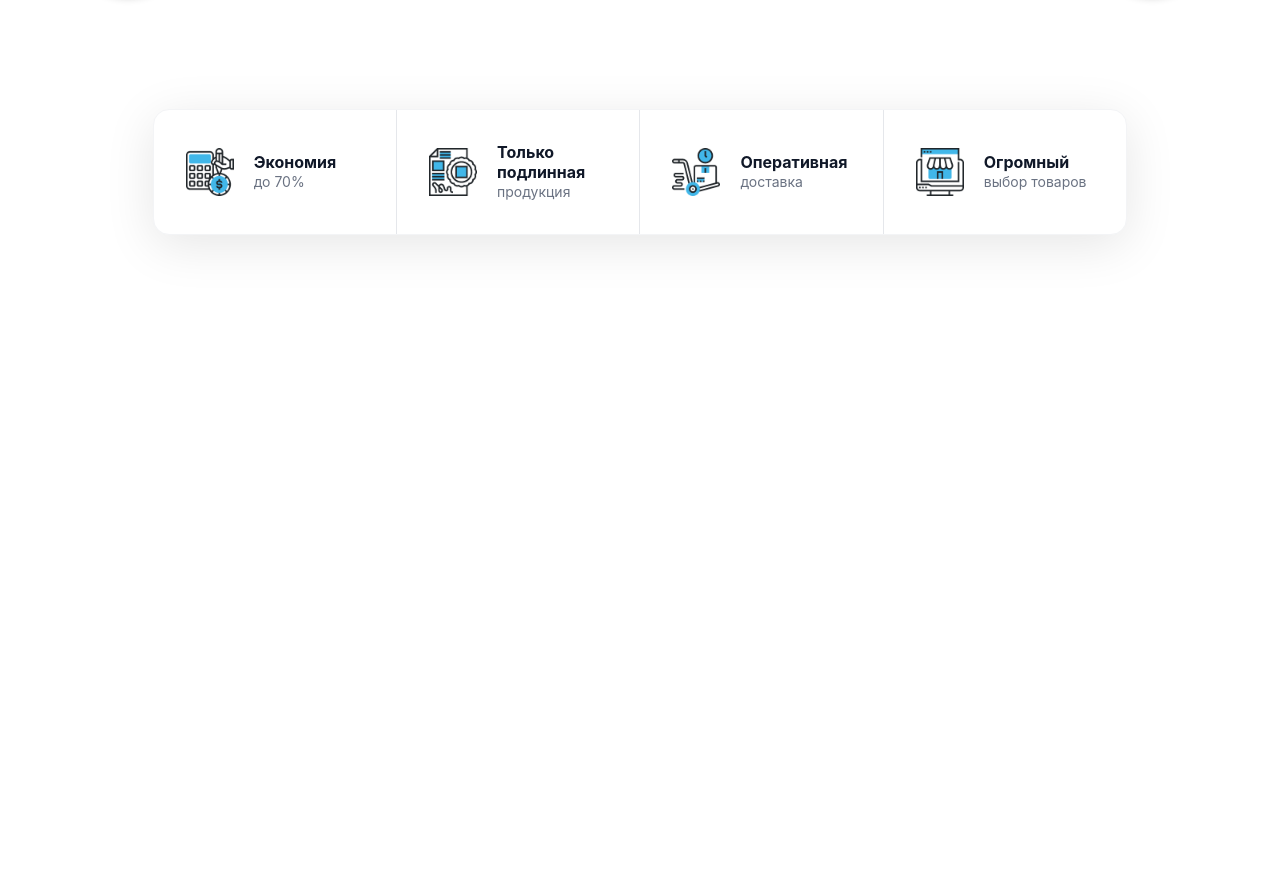
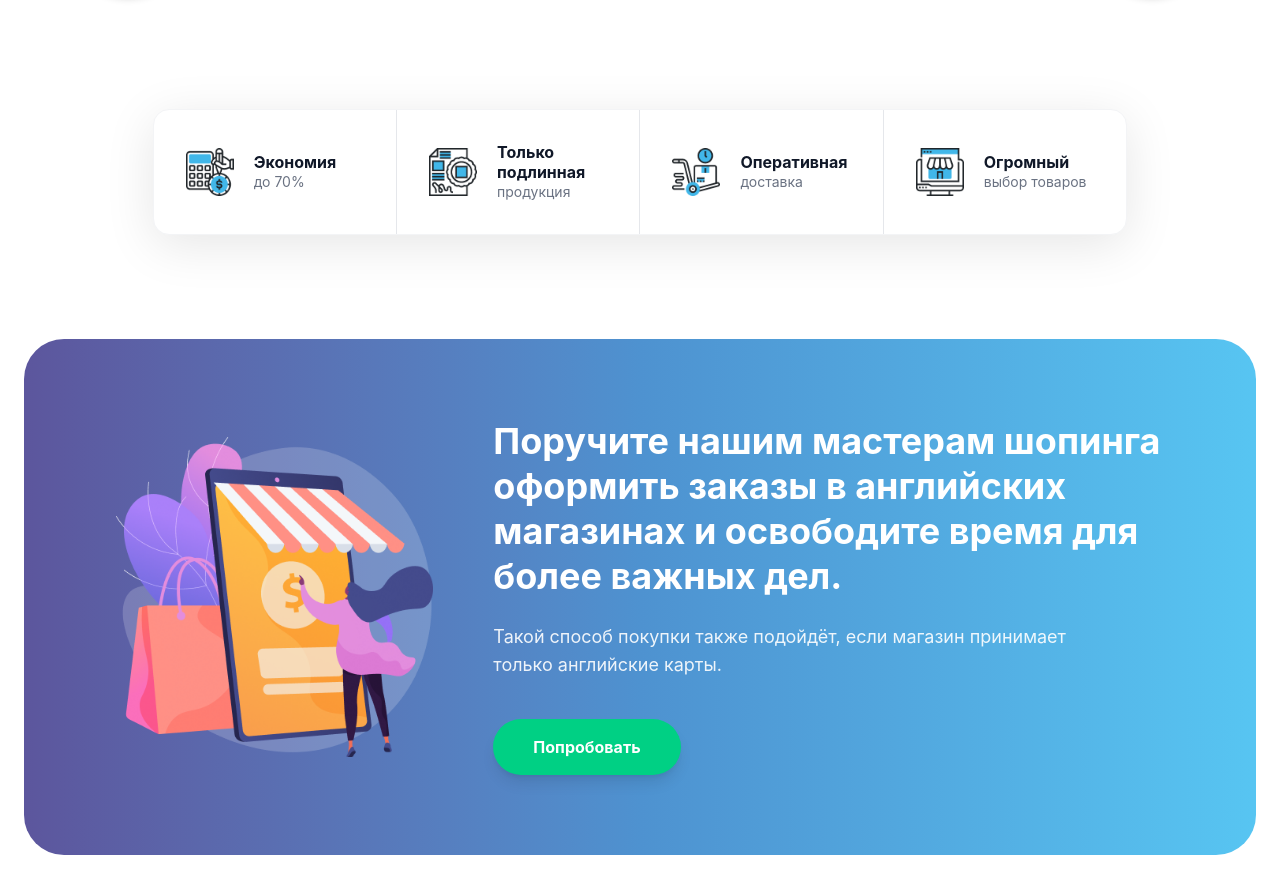
Before and after one commit to dilovar6666/dzweek3.5, a website: page index.html in a window 1280 px wide. Shown: the part 1891-2786 px from the top of the page. Before the commit the page ends 2190 px from the top, so only its background shows below. Drawn offline with nearby package versions, Linux system fonts and the light colour scheme; files that its build step writes are made by us from their sources.

Commit message:
add section2

```diff
--- a/index.html
+++ b/index.html
@@ -120,7 +120,8 @@
                      class="w-32 h-32 rounded-full bg-gray-50 border border-gray-100 overflow-hidden flex items-center justify-center shadow-md">
                      <img src="./forimg/Layer 2 1.png" alt="" class="w-24 h-24 object-contain">
                   </div>
-                  <span class="text-[#00d084] text-3xl font-light"><img class="rotate-180" src="./forimg/Vector 6.png" alt=""></span>
+                  <span class="text-[#00d084] text-3xl font-light"><img class="rotate-180" src="./forimg/Vector 6.png"
+                        alt=""></span>
                </div>
                <div class="text-center">
                   <p class="text-gray-400 text-sm mb-2">Срок доставки примерно 10 дней</p>
@@ -182,6 +183,38 @@
          </div>
       </aside>
    </section>
+
+
+   <section class="max-w-[1300px] mx-auto px-6 py-10">
+      <div
+         class="relative overflow-hidden rounded-[40px] bg-gradient-to-r from-[#5c569d] via-[#4e92d0] to-[#57c5f2] p-12 md:p-20 flex flex-col md:flex-row items-center gap-12">
+
+         <div class="w-full md:w-1/3 flex justify-center">
+            <div class="relative w-64 h-64 md:w-80 md:h-80">
+               <img src="./forimg/Иллюстрация (1).png" alt="Shopping illustration"
+                  class="w-full h-full object-contain">
+            </div>
+         </div>
+
+         <div class="w-full md:w-2/3 text-white space-y-6">
+            <h2 class="text-3xl md:text-4xl font-bold leading-tight max-w-2xl">
+               Поручите нашим мастерам шопинга оформить заказы в английских магазинах и освободите время для более
+               важных дел.
+            </h2>
+            <p class="text-lg opacity-90 max-w-xl">
+               Такой способ покупки также подойдёт, если магазин принимает только английские карты.
+            </p>
+
+            <div class="pt-4">
+               <button
+                  class="bg-[#00d084] text-white font-bold py-4 px-10 rounded-full transition-all duration-300 shadow-lg">
+                  Попробовать
+               </button>
+            </div>
+         </div>
+
+      </div>
+   </section>
 </body>
 
 </html>
```
Also changed, not shown: forimg/Иллюстрация (1).png (added).
